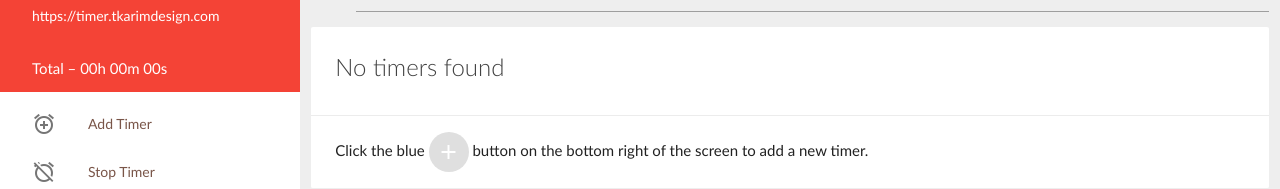
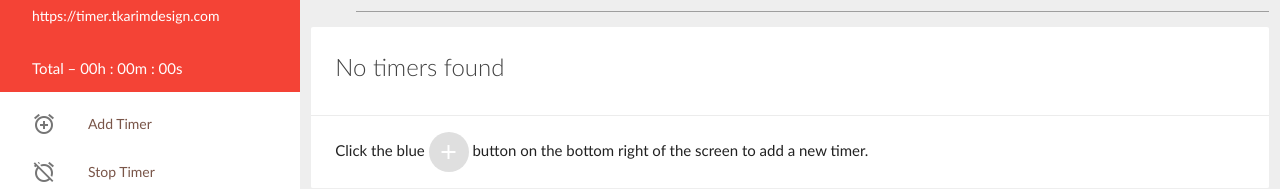
Before and after one commit to tanmancan/simple-tracker, a React (Create React App) app: page / in a window 1280 px wide. Shown: the part 132-321 px from the top of the page. Built offline with nearby package versions, Linux system fonts and the light colour scheme; a web font is replaced by a local one.

Commit message:
adjust color to differentiate between running and stopped timers

```diff
--- a/src/components/Timer.js
+++ b/src/components/Timer.js
@@ -11,7 +11,7 @@ export const formatTime = (milliseconds = 0) => {
   let min = converter(60);
   let hr = converter(3600);
 
-  return `${hr}h ${min}m ${sec}s`;
+  return `${hr}h : ${min}m : ${sec}s`;
 }
 
 class TimerComponent extends Component {
@@ -25,7 +25,7 @@ class TimerComponent extends Component {
     const RUNNING = ['blue', 'darken-4'];
     const STOPPED = (this.props.time === 0)
       ? ['grey', 'lighten-1']
-      : ['light-blue', 'darken-1'];
+      : ['grey', 'darken-1'];
 
     let classNames = [
       'badge',
```
